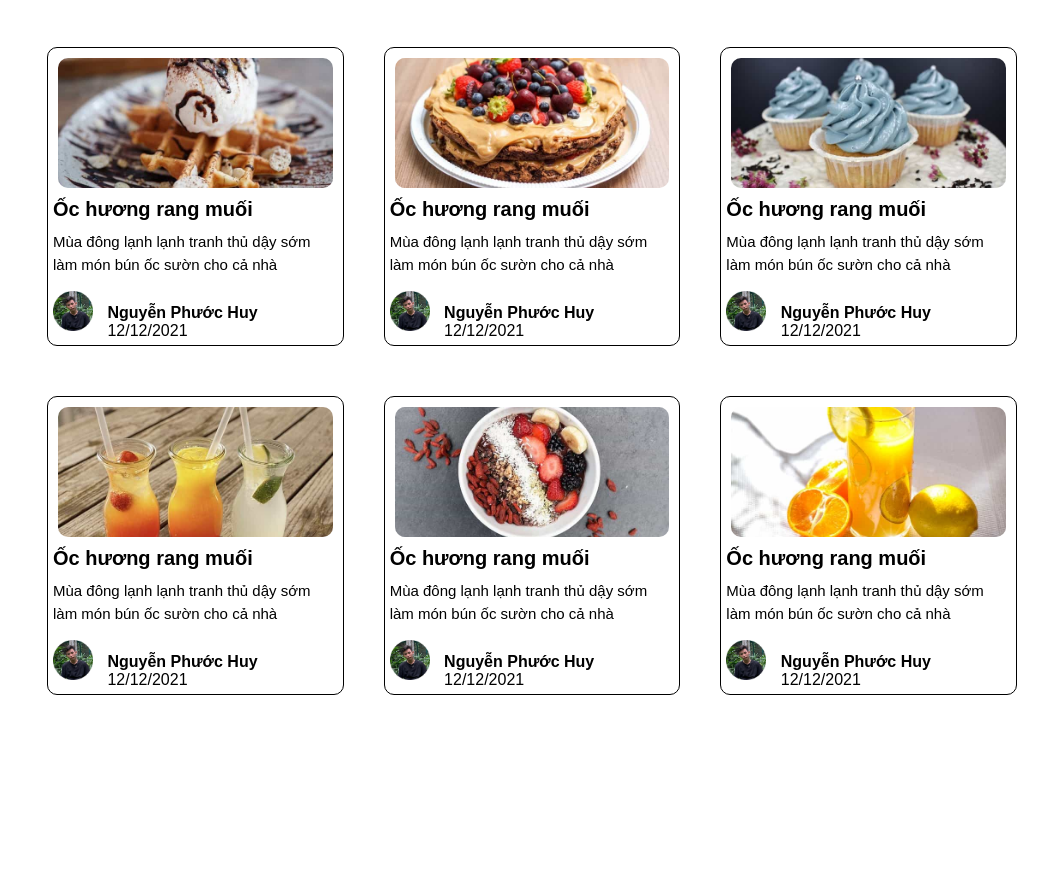
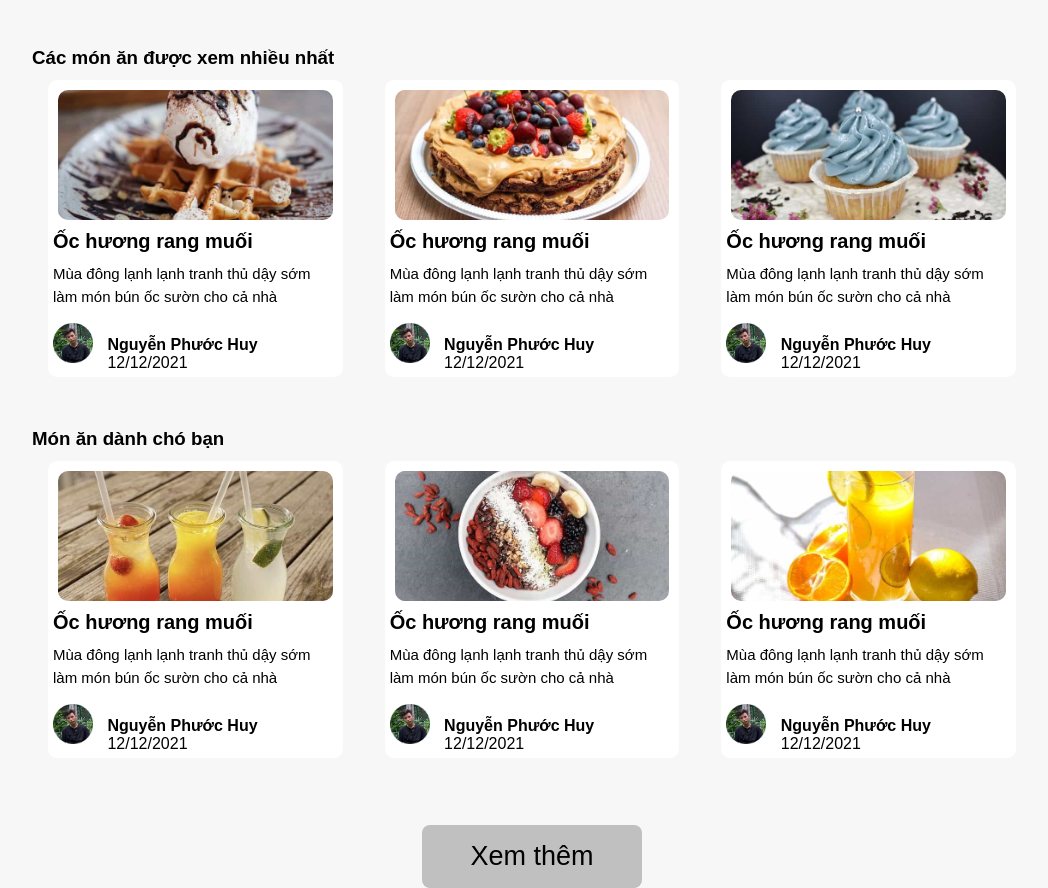
Before and after one commit to DAMHONGDUC/NMCNPM-RecipesWiki, a plain HTML site: page FE - Trang chu/index.html in a window 1280 px wide. Shown: the part 824-1712 px from the top of the page, without its empty margins (108-1156 px from the left). Before the commit the page ends 1549 px from the top, so only its background shows below. Drawn offline with nearby package versions, Linux system fonts and the light colour scheme.

Commit message:
done trang chu

```diff
--- a/FE - Trang chu/index.html
+++ b/FE - Trang chu/index.html
@@ -7,6 +7,10 @@
       src="https://kit.fontawesome.com/1147679ae7.js"
       crossorigin="anonymous"
     ></script>
+    <link rel="stylesheet" href="https://unpkg.com/swiper/swiper-bundle.min.css" />
+
+    <!-- font awesome cdn link  -->
+    <link rel="stylesheet" href="https://cdnjs.cloudflare.com/ajax/libs/font-awesome/5.15.3/css/all.min.css">
     <link rel="stylesheet" href="style.css" />
     <title>RecipesWiki</title>
   </head>
@@ -100,7 +104,6 @@
 
         </div>
         <div class="content">
-
             <h3>Ốc hương rang muối</h3>
             <p>Mùa đông lạnh lạnh tranh thủ dậy sớm làm món bún ốc sườn cho cả nhà</p>
         </div>
@@ -113,11 +116,9 @@
         </div>
       </div>
 
-
       <div class="box">
         <div class="image">
             <img src="Image/menu/menu-3.jpg" alt="">
-
         </div>
         <div class="content">
 
@@ -132,15 +133,16 @@
           </div>
         </div>
       </div>
+  </div>
 
-
+  <h3>Các món ăn được xem nhiều nhất</h3>
+  <div class="box-container">
     <div class="box">
       <div class="image">
           <img src="Image/menu/menu-4.jpg" alt="">
 
       </div>
       <div class="content">
-
           <h3>Ốc hương rang muối</h3>
           <p>Mùa đông lạnh lạnh tranh thủ dậy sớm làm món bún ốc sườn cho cả nhà</p>
       </div>
@@ -153,11 +155,9 @@
       </div>
     </div>
 
-
     <div class="box">
       <div class="image">
           <img src="Image/menu/menu-5.jpg" alt="">
-
       </div>
       <div class="content">
 
@@ -192,7 +192,11 @@
         </div>
       </div>
     </div>
+  </div>
 
+
+  <h3>Món ăn dành chó bạn</h3>
+  <div class="box-container">
 
     <div class="box">
       <div class="image">
@@ -239,8 +243,8 @@
         <img src="Image/menu/menu-9.jpg" alt="">
 
     </div>
+
     <div class="content">
-
         <h3>Ốc hương rang muối</h3>
         <p>Mùa đông lạnh lạnh tranh thủ dậy sớm làm món bún ốc sườn cho cả nhà</p>
     </div>
@@ -252,13 +256,20 @@
         </div>
       </div>
     </div>
+  </div>
+
+  <div class="xemthem">
+    <a href="#" class="btn">Xem thêm</a>
+  </div>
+
 
 
 </div>
 
-</div>
+<!-- menu section ends -->
 
-<!-- menu section ends -->
+
+
 
 
 
--- a/FE - Trang chu/style.css
+++ b/FE - Trang chu/style.css
@@ -2,9 +2,12 @@
 * {
   margin: 0;
   padding: 0;
-
   box-sizing: border-box;
   font-family: Arial, Helvetica, sans-serif;
+
+}
+body{
+	background: #F7F7F7;
 }
 
 .header__menu {
@@ -184,18 +187,18 @@
     display: grid;
     grid-template-columns: repeat(auto-fit, minmax(250px, 1fr));
     gap:10px;
+	margin-bottom: 50px;
 }
 
 .menu .box-container .box{
     background: #fff;
-    border:1px solid black;
+    border:1px solid #F7F7F7;
     border-radius: 10px;
     box-shadow: var(--box-shadow);
 	margin-left: 15px;
 	margin-right: 15px;
+	margin-top: 10px;
 
-	margin-top: 10px;
-	margin-bottom: 30px;
 }
 
 .menu .box-container .box .image{
@@ -249,3 +252,28 @@
 .menu .box-container .box .profile .content_profile .name{
 	font-weight: bold;
 }
+
+
+
+.xemthem{
+	display: flex;
+	justify-content: center;
+}
+.btn{
+
+    margin-top: 16px;
+    display: inline-block;
+    font-size: 27px;
+    color: black;
+    background: #C0C0C0;
+    border-radius: 8px;
+    cursor: pointer;
+    padding:16px 48px;
+	text-decoration: none;
+
+}
+
+.btn:hover{
+    background: #808080;
+    letter-spacing: 1.5px;
+}
```
Lines whose indentation alone changed are shown as unchanged.
